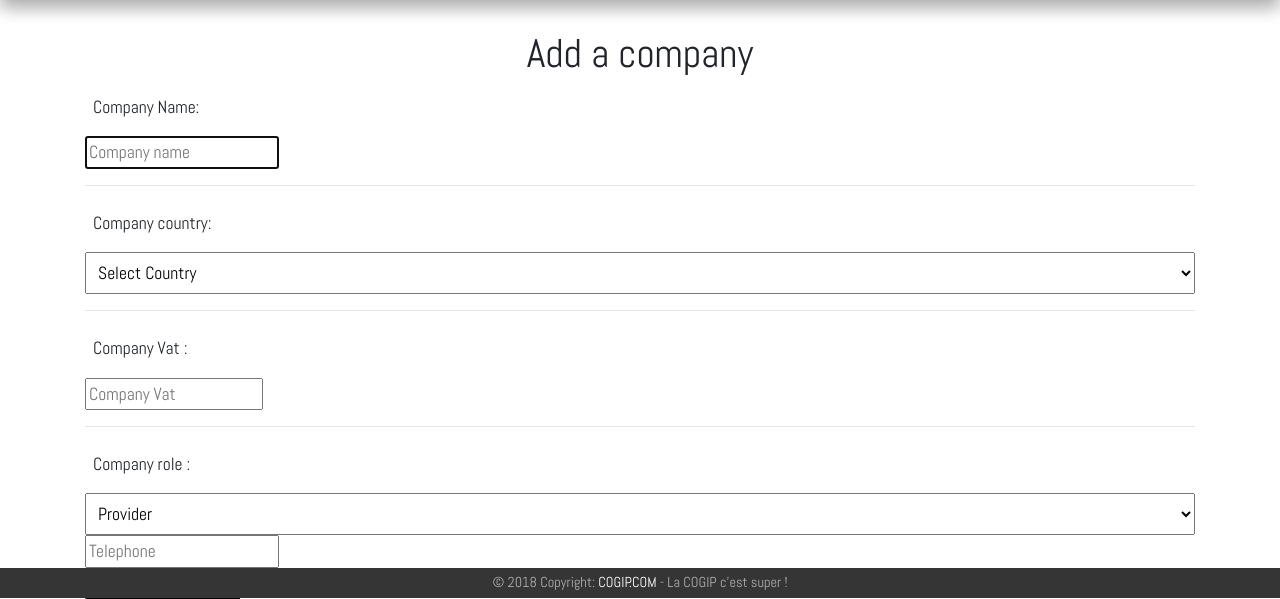
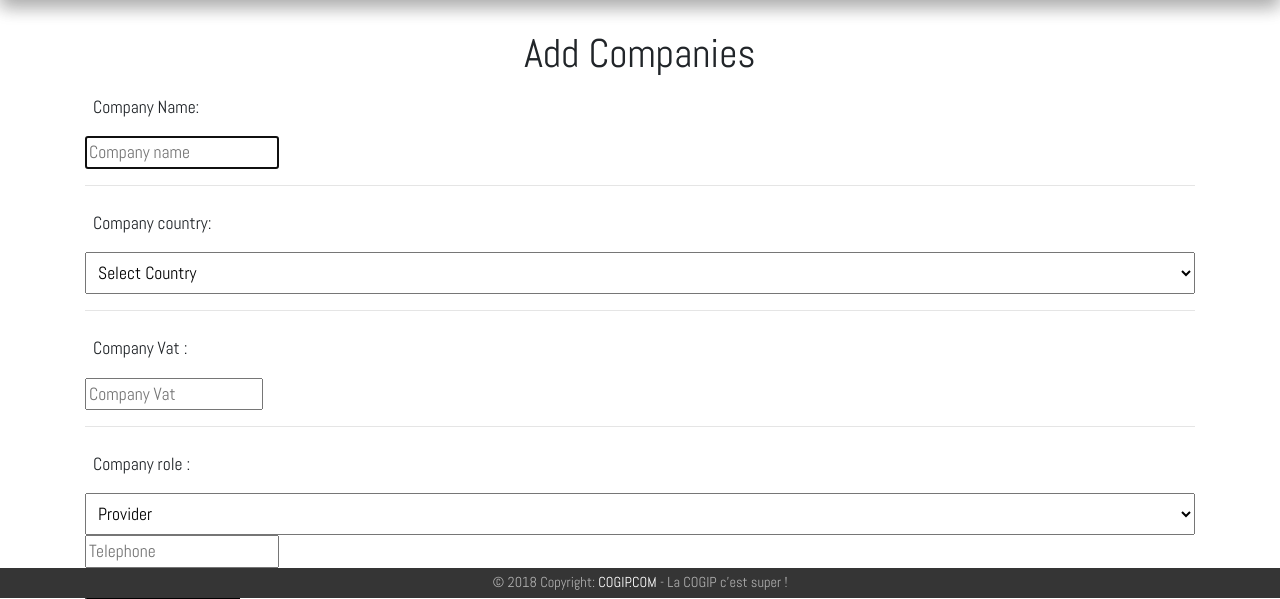
Before and after one commit to PierreKimbanziR/cogip, a PHP site: page /cogip/companies/create in a window 1280 px wide. Shown: the part 202-801 px from the top of the page. Run offline with PHP 8.4, Linux system fonts and the light colour scheme; the visitor is signed in with stand-in values (Sample User, id 1); data that the repository does not hold is empty; a stand-in replaces the project's code that opens the database connection; some libraries are stand-ins or nearby versions.

Commit message:
fin de journée

```diff
--- a/views/companies/CompanyAddView.php
+++ b/views/companies/CompanyAddView.php
@@ -25,7 +25,7 @@ if ($update==TRUE){
 ?>
 
 <div class="container">
-    <h1 class="text-center">Add a company</h1>
+    <h1 class="text-center"><?= $page_title?></h1>
     <form method="POST" action="">
 
     <div>
```
